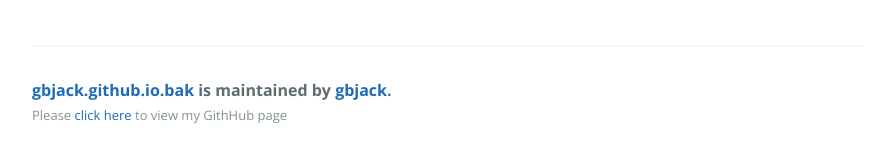
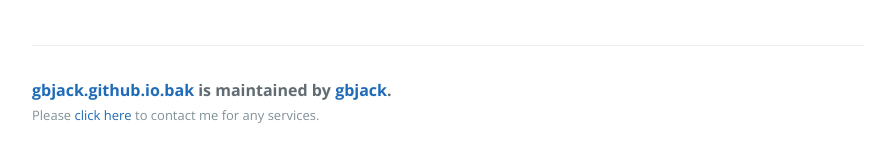
Before and after one commit to gbjack/gbjack.github.io.bak, a Jekyll site: the page built from index.html, in a window 1280 px wide. Shown: the part 1256-1411 px from the top of the page, without its empty margins (192-1073 px from the left). Built offline with Jekyll 4.4.1, drawn with Linux system fonts in a browser that asks for light colours.

Commit message:
Update default.html

```diff
--- a/_layouts/default.html
+++ b/_layouts/default.html
@@ -32,7 +32,7 @@
         {% if site.github.is_project_page %}
           <span class="site-footer-owner"><a href="{{ site.github.repository_url }}">{{ site.github.repository_name }}</a> is maintained by <a href="{{ site.github.owner_url }}">{{ site.github.owner_name }}</a>.</span>
         {% endif %}
-        <span class="site-footer-credits">Please <a href="https://github.com/gbjack">click here</a> to view my GithHub page</span>
+        <span class="site-footer-credits">Please <a href="https://gbjack.wufoo.com/forms/ms3pzwp1yum6i5/" target="_blank">click here</a> to contact me for any services.</span>
       </footer>
     </section>
 
```
